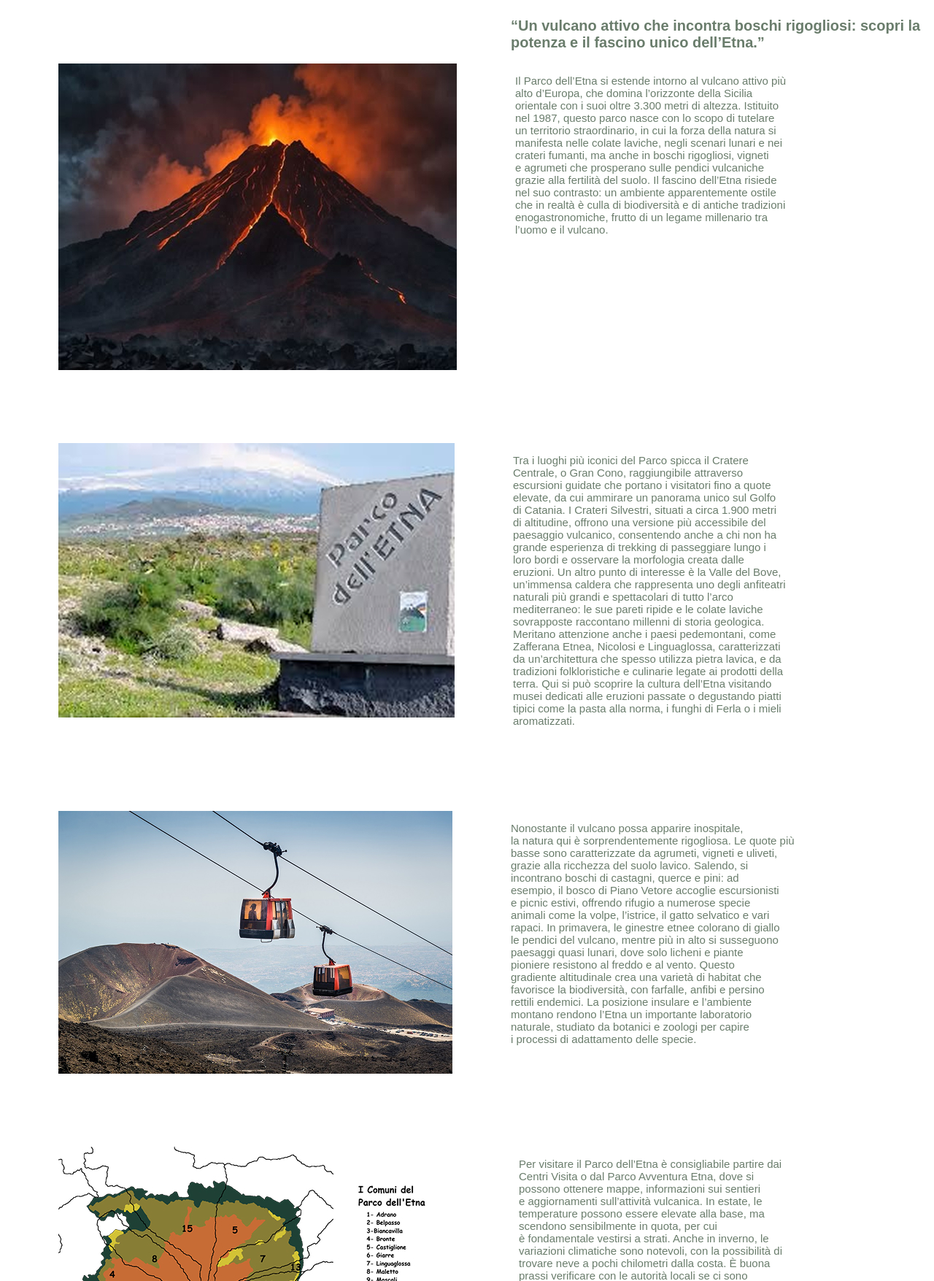
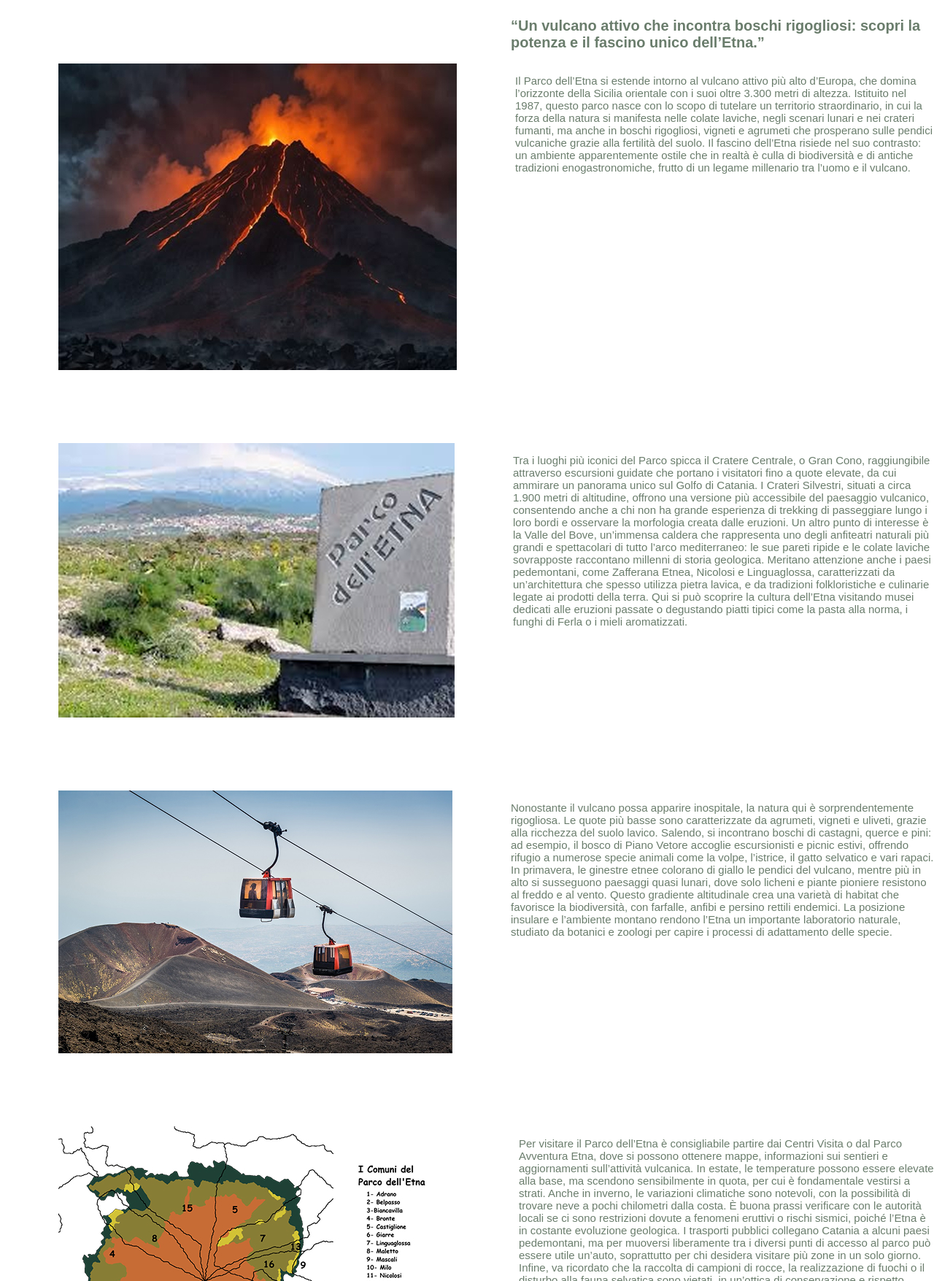
Before and after one commit to antoo020/sito-parco, a plain HTML site: page indexetna.html in a window 1280 px wide. Shown: the part 145-1900 px from the top of the page at 73% size. Drawn offline with Linux system fonts and the light colour scheme.

Commit message:
Update indexetna.html

```diff
--- a/indexetna.html
+++ b/indexetna.html
@@ -30,73 +30,73 @@
             <div>
                 <img src="immagini/etna1.jpg" alt="">
                 <span>
-                <p>Il Parco dell’Etna si estende intorno al vulcano attivo più<br> alto d’Europa,
-                    che domina l’orizzonte della Sicilia<br> orientale con i suoi oltre 3.300 metri di altezza.
-                    Istituito<br> nel 1987, questo parco nasce con lo scopo di tutelare<br> un territorio straordinario,
-                    in cui la forza della natura si<br> manifesta nelle colate laviche, negli scenari lunari e nei<br>
-                    crateri fumanti, ma anche in boschi rigogliosi, vigneti<br> e agrumeti che prosperano sulle pendici
-                    vulcaniche<br> grazie alla fertilità del suolo. Il fascino dell’Etna risiede<br> nel suo contrasto:
-                    un ambiente apparentemente ostile<br> che in realtà è culla di biodiversità e di antiche tradizioni<br>
-                    enogastronomiche, frutto di un legame millenario tra<br> l’uomo e il vulcano. </p>
+                <p>Il Parco dell’Etna si estende intorno al vulcano attivo più alto d’Europa,
+                    che domina l’orizzonte della Sicilia orientale con i suoi oltre 3.300 metri di altezza.
+                    Istituito nel 1987, questo parco nasce con lo scopo di tutelare un territorio straordinario,
+                    in cui la forza della natura si manifesta nelle colate laviche, negli scenari lunari e nei
+                    crateri fumanti, ma anche in boschi rigogliosi, vigneti e agrumeti che prosperano sulle pendici
+                    vulcaniche grazie alla fertilità del suolo. Il fascino dell’Etna risiede nel suo contrasto:
+                    un ambiente apparentemente ostile che in realtà è culla di biodiversità e di antiche tradizioni
+                    enogastronomiche, frutto di un legame millenario tra l’uomo e il vulcano. </p>
                 </span>
             </div>
             <div>
                 <img src="immagini/etna2.jpg" alt="">
                 <span>
-                    <p>Tra i luoghi più iconici del Parco spicca il Cratere<br> Centrale, o Gran Cono,
-                        raggiungibile attraverso<br> escursioni guidate che portano i visitatori fino a quote<br> elevate,
-                        da cui ammirare un panorama unico sul Golfo<br> di Catania. I Crateri Silvestri, situati a circa
-                        1.900 metri<br> di altitudine, offrono una versione più accessibile del<br> paesaggio vulcanico,
-                        consentendo anche a chi non ha<br> grande esperienza di trekking di passeggiare lungo i<br> loro bordi e
-                        osservare la morfologia creata dalle<br> eruzioni. Un altro punto di interesse è la Valle del Bove,<br>
-                        un’immensa caldera che rappresenta uno degli anfiteatri<br> naturali più grandi e spettacolari di
-                        tutto l’arco<br> mediterraneo: le sue pareti ripide e le colate laviche<br> sovrapposte raccontano
-                        millenni di storia geologica.<br> Meritano attenzione anche i paesi pedemontani, come<br> Zafferana Etnea,
-                        Nicolosi e Linguaglossa, caratterizzati<br> da un’architettura che spesso utilizza pietra lavica,
-                        e da<br> tradizioni folkloristiche e culinarie legate ai prodotti della<br> terra. Qui si può scoprire
-                        la cultura dell’Etna visitando<br> musei dedicati alle eruzioni passate o degustando piatti<br> tipici
-                        come la pasta alla norma, i funghi di Ferla o i mieli<br> aromatizzati.</p>
+                    <p>Tra i luoghi più iconici del Parco spicca il Cratere Centrale, o Gran Cono,
+                        raggiungibile attraverso escursioni guidate che portano i visitatori fino a quote elevate,
+                        da cui ammirare un panorama unico sul Golfo di Catania. I Crateri Silvestri, situati a circa
+                        1.900 metri di altitudine, offrono una versione più accessibile del paesaggio vulcanico,
+                        consentendo anche a chi non ha grande esperienza di trekking di passeggiare lungo i  loro bordi e
+                        osservare la morfologia creata dalle eruzioni. Un altro punto di interesse è la Valle del Bove,
+                        un’immensa caldera che rappresenta uno degli anfiteatri naturali più grandi e spettacolari di
+                        tutto l’arco mediterraneo: le sue pareti ripide e le colate laviche sovrapposte raccontano
+                        millenni di storia geologica. Meritano attenzione anche i paesi pedemontani, come Zafferana Etnea,
+                        Nicolosi e Linguaglossa, caratterizzati da un’architettura che spesso utilizza pietra lavica,
+                        e da tradizioni folkloristiche e culinarie legate ai prodotti della terra. Qui si può scoprire
+                        la cultura dell’Etna visitando musei dedicati alle eruzioni passate o degustando piatti tipici
+                        come la pasta alla norma, i funghi di Ferla o i mieli aromatizzati.</p>
                 </span>
             </div>
             <div>
                 <img src="immagini/etna3.jpg" alt="">
                 <span>
-                    <p>Nonostante il vulcano possa apparire inospitale,<br>
-                        la natura qui è sorprendentemente rigogliosa. Le quote più<br> basse sono
-                        caratterizzate da agrumeti, vigneti e uliveti,<br> grazie alla ricchezza
-                        del suolo lavico. Salendo, si<br> incontrano boschi di castagni, querce e pini:
-                        ad<br> esempio, il bosco di Piano Vetore accoglie escursionisti<br> e picnic estivi,
-                        offrendo rifugio a numerose specie<br> animali come la volpe, l’istrice, il gatto
-                        selvatico e vari<br> rapaci. In primavera, le ginestre etnee colorano di giallo<br> le
-                        pendici del vulcano, mentre più in alto si susseguono<br> paesaggi quasi lunari,
-                        dove solo licheni e piante<br> pioniere resistono al freddo e al vento. Questo<br>
-                        gradiente altitudinale crea una varietà di habitat che<br> favorisce la biodiversità,
-                        con farfalle, anfibi e persino<br> rettili endemici. La posizione insulare e
-                        l’ambiente<br> montano rendono l’Etna un importante laboratorio<br> naturale, studiato
-                        da botanici e zoologi per capire<br> i processi di adattamento delle specie.</p>
+                    <p>Nonostante il vulcano possa apparire inospitale,
+                        la natura qui è sorprendentemente rigogliosa. Le quote più basse sono
+                        caratterizzate da agrumeti, vigneti e uliveti, grazie alla ricchezza
+                        del suolo lavico. Salendo, si incontrano boschi di castagni, querce e pini:
+                        ad esempio, il bosco di Piano Vetore accoglie escursionisti e picnic estivi,
+                        offrendo rifugio a numerose specie animali come la volpe, l’istrice, il gatto
+                        selvatico e vari rapaci. In primavera, le ginestre etnee colorano di giallo le
+                        pendici del vulcano, mentre più in alto si susseguono paesaggi quasi lunari,
+                        dove solo licheni e piante pioniere resistono al freddo e al vento. Questo
+                        gradiente altitudinale crea una varietà di habitat che favorisce la biodiversità,
+                        con farfalle, anfibi e persino rettili endemici. La posizione insulare e
+                        l’ambiente montano rendono l’Etna un importante laboratorio naturale, studiato
+                        da botanici e zoologi per capire i processi di adattamento delle specie.</p>
                 </span>
             </div>
             <div>
                 <img src="immagini/etna4.jpg" alt="">
                 <span>
-                    <p>Per visitare il Parco dell’Etna è consigliabile partire dai<br> Centri Visita o dal
-                        Parco Avventura Etna, dove si<br> possono ottenere mappe, informazioni sui sentieri<br>
-                        e aggiornamenti sull’attività vulcanica. In estate, le<br> temperature possono essere
-                        elevate alla base, ma<br> scendono sensibilmente in quota, per cui<br> è fondamentale
-                        vestirsi a strati. Anche in inverno, le<br> variazioni climatiche sono notevoli,
-                        con la possibilità di<br> trovare neve a pochi chilometri dalla costa. È buona<br>
-                        prassi verificare con le autorità locali se ci sono<br> restrizioni dovute a fenomeni
-                        eruttivi o rischi sismici,<br> poiché l’Etna è in costante evoluzione geologica.
-                        I<br> trasporti pubblici collegano Catania a alcuni paesi<br> pedemontani, ma per
-                        muoversi liberamente tra i diversi<br> punti di accesso al parco può essere utile
-                        un’auto,<br> soprattutto per chi desidera visitare più zone in un solo<br> giorno.
-                        Infine, va ricordato che la raccolta di campioni<br> di rocce, la realizzazione di
-                        fuochi o il disturbo alla fauna<br> selvatica sono vietati, in un’ottica di
-                        conservazione e<br> rispetto dell’ecosistema. Chi desidera fare escursioni<br> fino
-                        alle quote più alte dovrebbe affidarsi a guide<br> vulcanologiche autorizzate, in
-                        grado di garantire<br> sicurezza e di offrire interessanti spunti interpretativi su<br>
-                        ciò che si osserva lungo il cammino. Dimostrando la<br> potenza della natura e la
-                        capacità umana di adattarsi,<br> convivendo con un vulcano maestoso e imprevedibile.</p>
+                    <p>Per visitare il Parco dell’Etna è consigliabile partire dai Centri Visita o dal
+                        Parco Avventura Etna, dove si possono ottenere mappe, informazioni sui sentieri
+                        e aggiornamenti sull’attività vulcanica. In estate, le temperature possono essere
+                        elevate alla base, ma scendono sensibilmente in quota, per cui è fondamentale
+                        vestirsi a strati. Anche in inverno, le variazioni climatiche sono notevoli,
+                        con la possibilità di trovare neve a pochi chilometri dalla costa. È buona
+                        prassi verificare con le autorità locali se ci sono restrizioni dovute a fenomeni
+                        eruttivi o rischi sismici, poiché l’Etna è in costante evoluzione geologica.
+                        I trasporti pubblici collegano Catania a alcuni paesi pedemontani, ma per
+                        muoversi liberamente tra i diversi punti di accesso al parco può essere utile
+                        un’auto, soprattutto per chi desidera visitare più zone in un solo giorno.
+                        Infine, va ricordato che la raccolta di campioni di rocce, la realizzazione di
+                        fuochi o il disturbo alla fauna selvatica sono vietati, in un’ottica di
+                        conservazione e rispetto dell’ecosistema. Chi desidera fare escursioni fino
+                        alle quote più alte dovrebbe affidarsi a guide vulcanologiche autorizzate, in
+                        grado di garantire sicurezza e di offrire interessanti spunti interpretativi su
+                        ciò che si osserva lungo il cammino. Dimostrando la potenza della natura e la
+                        capacità umana di adattarsi, convivendo con un vulcano maestoso e imprevedibile.</p>
                 </span>
             </div>
         </main>
```
